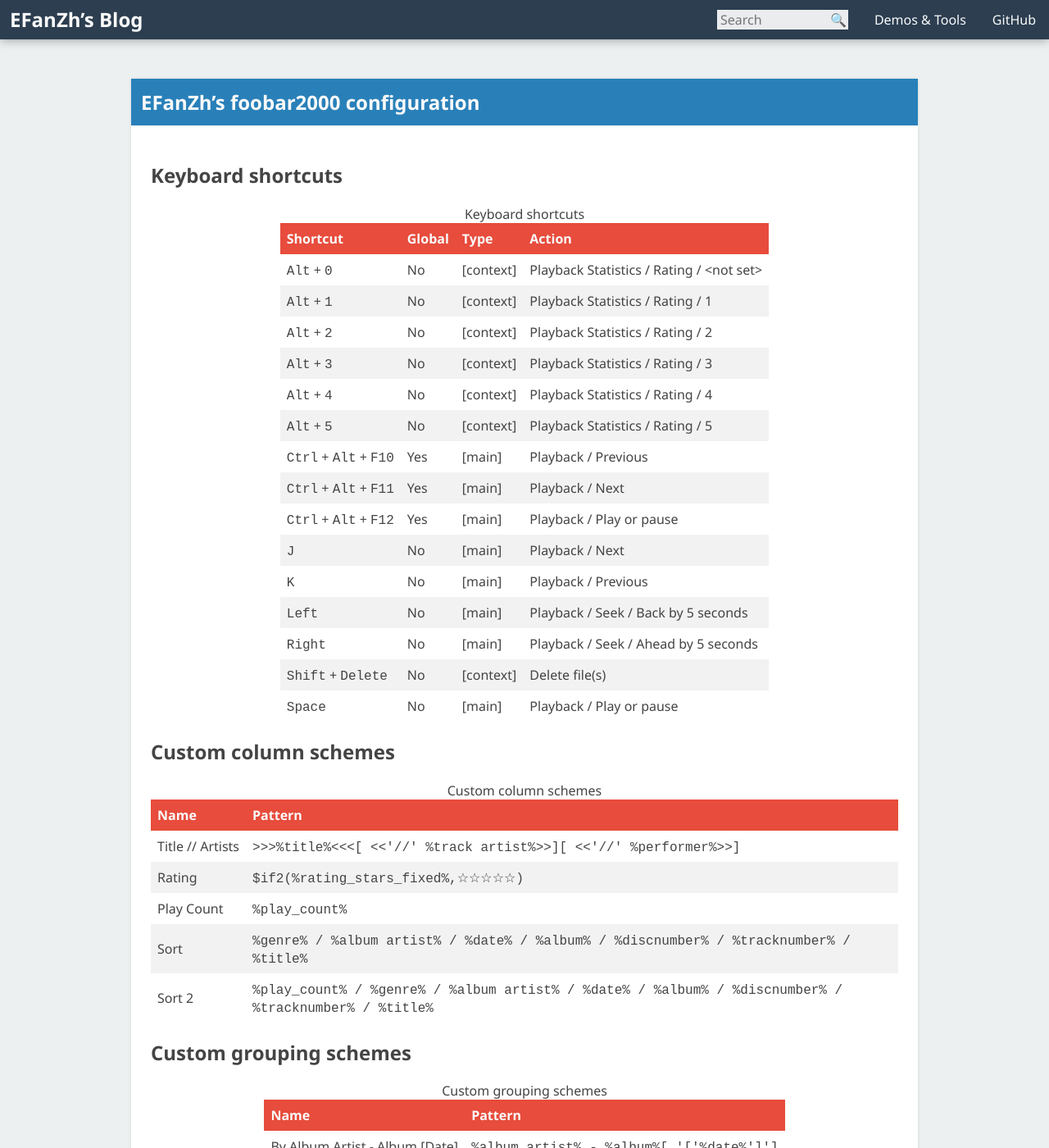
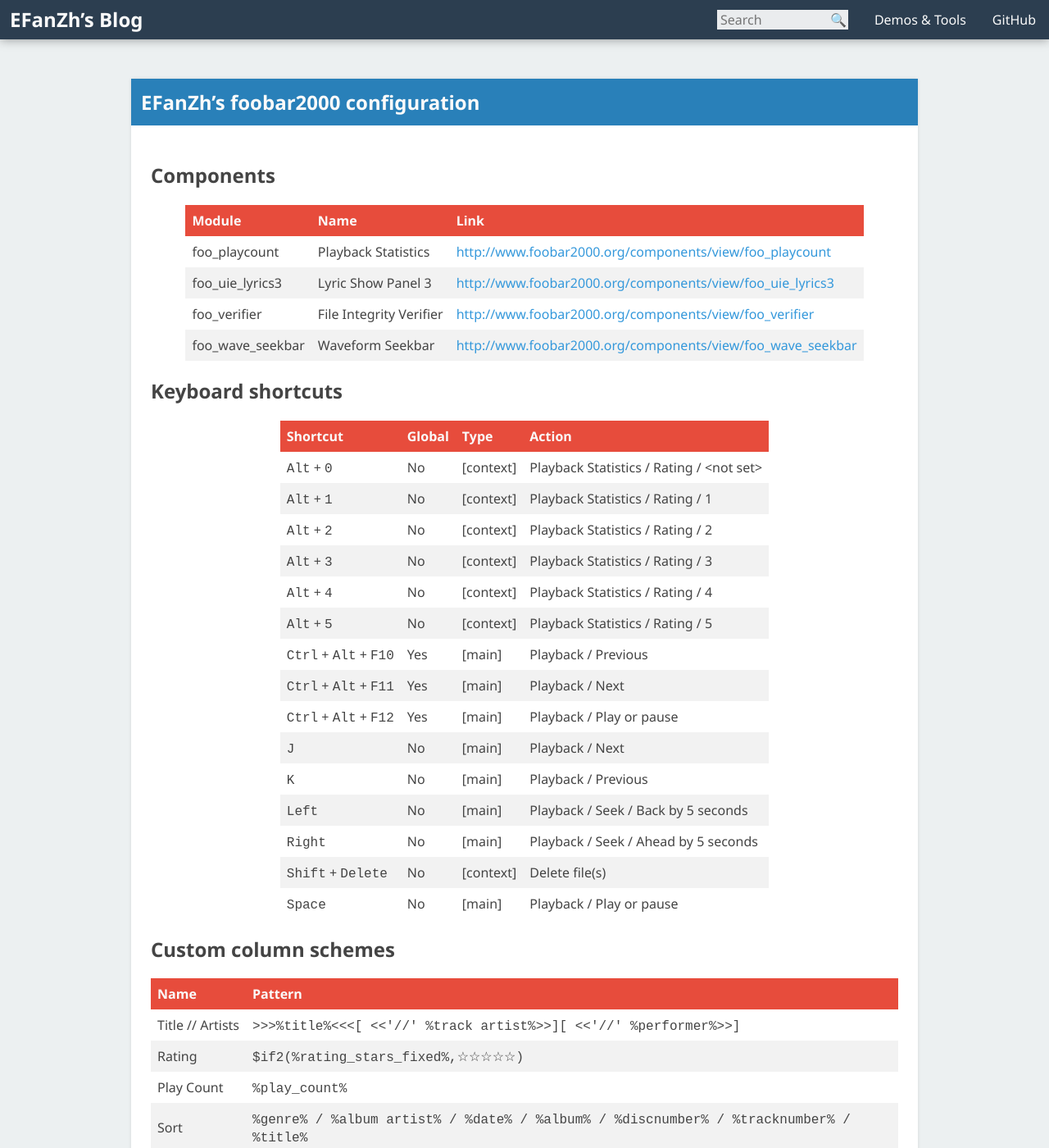
Before and after one commit to fuzeyi/efanzh.github.io, a Jekyll site: the page built from _posts/2014-02-02-foobar2000-configuration.html, in a window 1280 px wide and 1400 px high. Shown: the whole window at 82% size. Built offline with Jekyll 4.4.1, drawn with Linux system fonts in a browser that asks for light colours.

Commit message:
Add foobar2000 components

```diff
--- a/_posts/2014-02-02-foobar2000-configuration.html
+++ b/_posts/2014-02-02-foobar2000-configuration.html
@@ -2,9 +2,40 @@
 title: EFanZh’s foobar2000 configuration
 ---
 
+<h1>Components</h1>
+<table>
+    <thead>
+        <tr>
+            <th>Module</th>
+            <th>Name</th>
+            <th>Link</th>
+        </tr>
+    </thead>
+    <tbody>
+        <tr>
+            <td>foo_playcount</td>
+            <td>Playback Statistics</td>
+            <td><a href="http://www.foobar2000.org/components/view/foo_playcount">http://www.foobar2000.org/components/view/foo_playcount</a></td>
+        </tr>
+        <tr>
+            <td>foo_uie_lyrics3</td>
+            <td>Lyric Show Panel 3</td>
+            <td><a href="http://www.foobar2000.org/components/view/foo_uie_lyrics3">http://www.foobar2000.org/components/view/foo_uie_lyrics3</a></td>
+        </tr>
+        <tr>
+            <td>foo_verifier</td>
+            <td>File Integrity Verifier</td>
+            <td><a href="http://www.foobar2000.org/components/view/foo_verifier">http://www.foobar2000.org/components/view/foo_verifier</a></td>
+        </tr>
+        <tr>
+            <td>foo_wave_seekbar</td>
+            <td>Waveform Seekbar</td>
+            <td><a href="http://www.foobar2000.org/components/view/foo_wave_seekbar">http://www.foobar2000.org/components/view/foo_wave_seekbar</a></td>
+        </tr>
+    </tbody>
+</table>
 <h1>Keyboard shortcuts</h1>
 <table>
-    <caption>Keyboard shortcuts</caption>
     <thead>
         <tr>
             <th>Shortcut</th>
@@ -108,7 +139,6 @@
 </table>
 <h1>Custom column schemes</h1>
 <table>
-    <caption>Custom column schemes</caption>
     <thead>
         <tr>
             <th>Name</th>
@@ -140,7 +170,6 @@
 </table>
 <h1>Custom grouping schemes</h1>
 <table>
-    <caption>Custom grouping schemes</caption>
     <thead>
         <tr>
             <th>Name</th>
```
Also changed, not shown: other parts of _posts/2014-02-02-foobar2000-configuration.html (+0 -1 lines).
